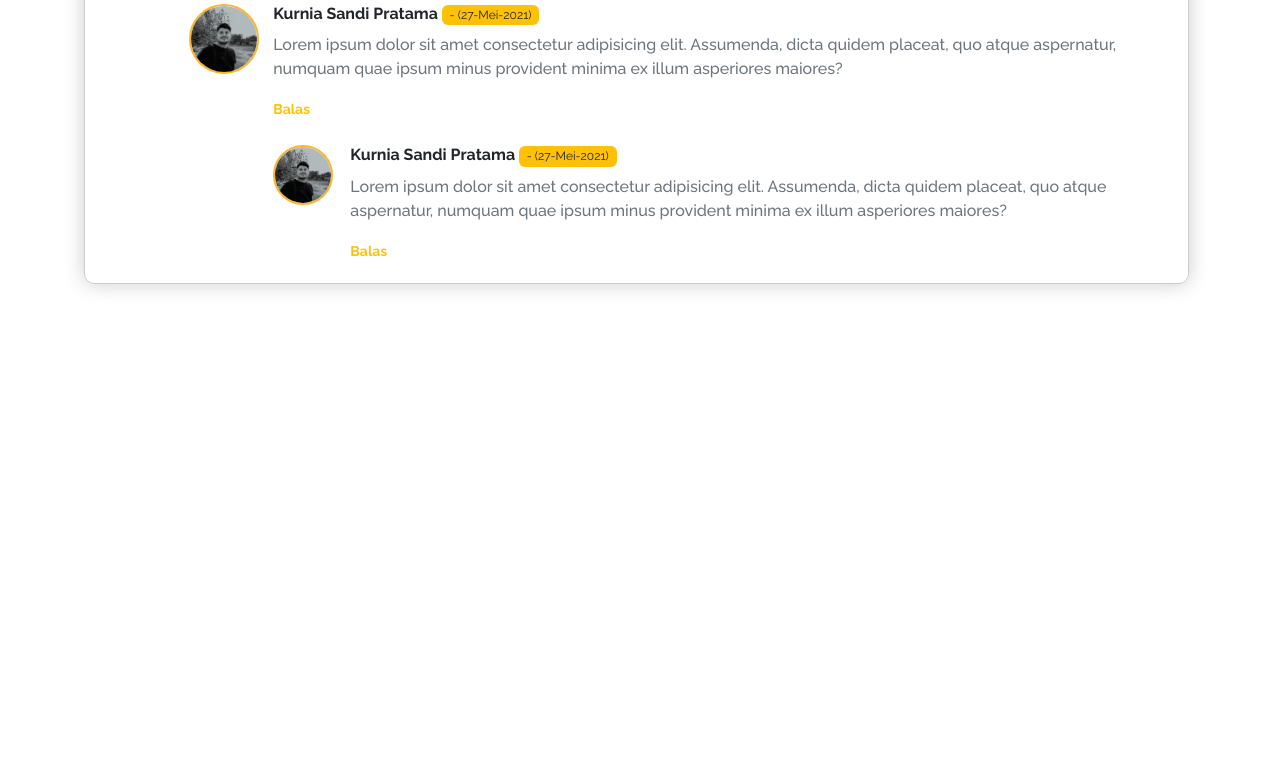
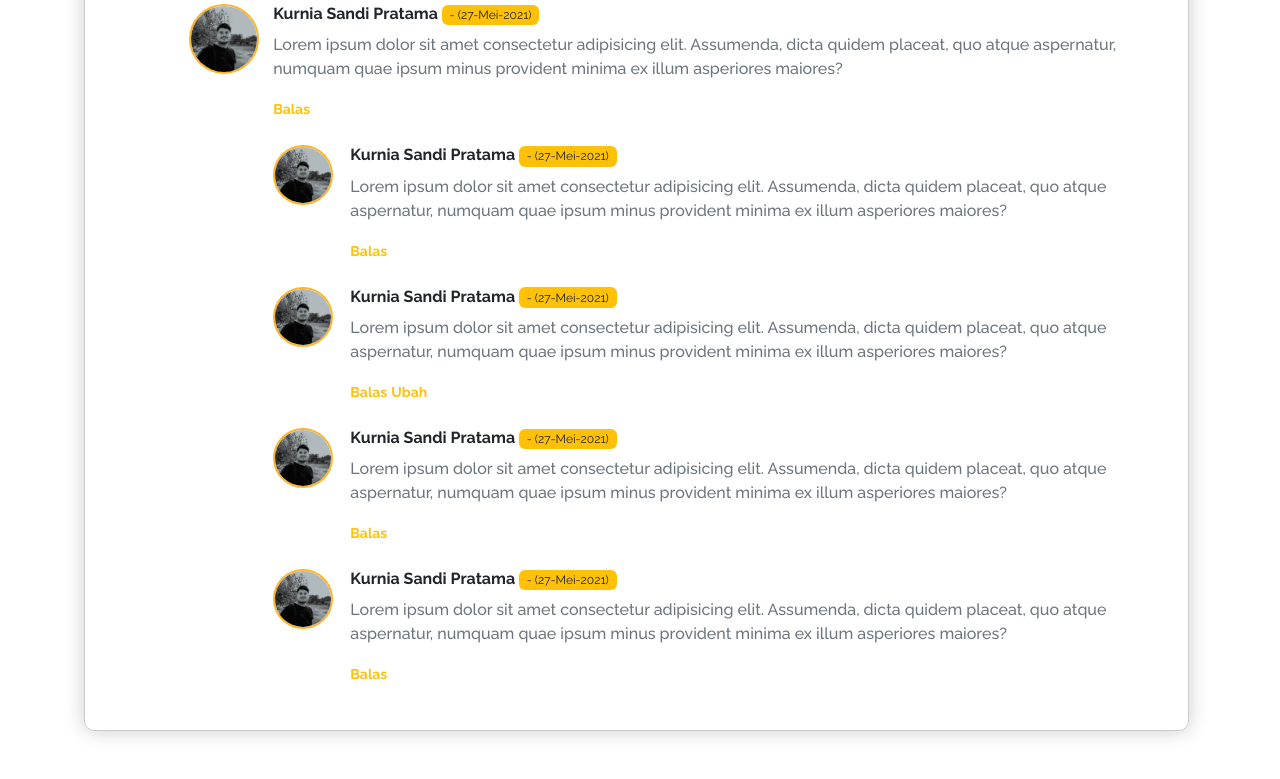
Before and after one commit to sandesignn/scafol-diskusi, a CodeIgniter app: a page that uses application/views/pages/detaildiskusi.php in a window 1280 px wide. Shown: the part 606-1385 px from the top of the page. Before the commit the page ends 897 px from the top, so only its background shows below. Run offline with CodeIgniter, Linux system fonts and the light colour scheme; some libraries are stand-ins or nearby versions.

Commit message:
final frontend

```diff
--- a/application/views/pages/detaildiskusi.php
+++ b/application/views/pages/detaildiskusi.php
@@ -45,7 +45,38 @@
                             <p class="fs-6 text-secondary">Lorem ipsum dolor sit amet consectetur adipisicing elit. Assumenda, dicta quidem placeat, quo atque aspernatur, numquam quae ipsum minus provident minima ex illum asperiores maiores?</p>
                             <a href="#"><small class="text-warning fw-bold">Balas</small></a>
                         </div>
-                        <div class="row">
+                        <div class="row mb-4">
+                            <div class="col-sm-1 foto-profile">
+                                <img src="<?= base_url() ?>/assets/img/foto-profiles/sandiwht.jpg" alt="" class="img-profile-replay-replay">
+                            </div>
+                            <div class="col-sm">
+                                <h6 class="fw-bold">Kurnia Sandi Pratama <span class="badge bg-warning fw-normal text-dark">- (27-Mei-2021)</span></h6>
+                                <p class="fs-8 text-secondary">Lorem ipsum dolor sit amet consectetur adipisicing elit. Assumenda, dicta quidem placeat, quo atque aspernatur, numquam quae ipsum minus provident minima ex illum asperiores maiores?</p>
+                                <a href="#"><small class="text-warning fw-bold">Balas</small></a>
+                            </div>
+                        </div>
+                        <div class="row mb-4">
+                            <div class="col-sm-1 foto-profile">
+                                <img src="<?= base_url() ?>/assets/img/foto-profiles/sandiwht.jpg" alt="" class="img-profile-replay-replay">
+                            </div>
+                            <div class="col-sm">
+                                <h6 class="fw-bold">Kurnia Sandi Pratama <span class="badge bg-warning fw-normal text-dark">- (27-Mei-2021)</span></h6>
+                                <p class="fs-8 text-secondary">Lorem ipsum dolor sit amet consectetur adipisicing elit. Assumenda, dicta quidem placeat, quo atque aspernatur, numquam quae ipsum minus provident minima ex illum asperiores maiores?</p>
+                                <a href="#"><small class="text-warning fw-bold">Balas</small></a>
+                                <a href="#"><small class="text-warning fw-bold">Ubah</small></a>
+                            </div>
+                        </div>
+                        <div class="row mb-4">
+                            <div class="col-sm-1 foto-profile">
+                                <img src="<?= base_url() ?>/assets/img/foto-profiles/sandiwht.jpg" alt="" class="img-profile-replay-replay">
+                            </div>
+                            <div class="col-sm">
+                                <h6 class="fw-bold">Kurnia Sandi Pratama <span class="badge bg-warning fw-normal text-dark">- (27-Mei-2021)</span></h6>
+                                <p class="fs-8 text-secondary">Lorem ipsum dolor sit amet consectetur adipisicing elit. Assumenda, dicta quidem placeat, quo atque aspernatur, numquam quae ipsum minus provident minima ex illum asperiores maiores?</p>
+                                <a href="#"><small class="text-warning fw-bold">Balas</small></a>
+                            </div>
+                        </div>
+                        <div class="row mb-4">
                             <div class="col-sm-1 foto-profile">
                                 <img src="<?= base_url() ?>/assets/img/foto-profiles/sandiwht.jpg" alt="" class="img-profile-replay-replay">
                             </div>
```
Also changed, not shown: application/views/pages/index.php (+32 -1 lines).
